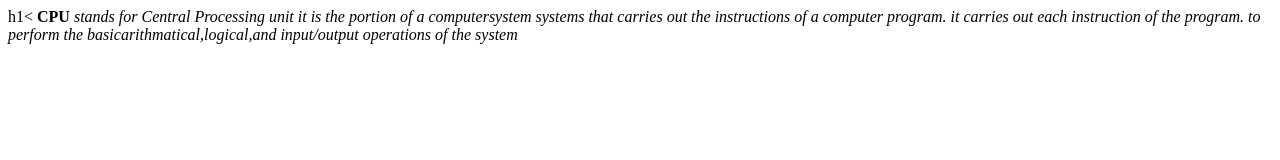
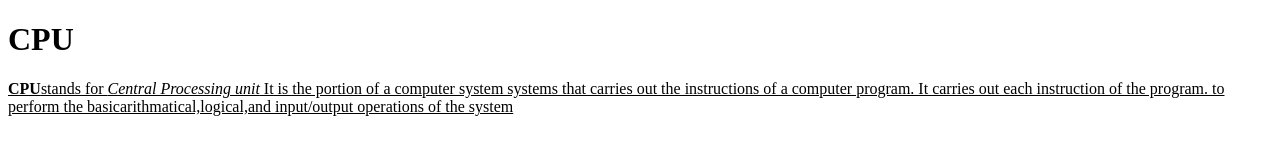
Before and after one commit to iamneo-production/cfddccccfbaccbcadaeccdfffebaeceaec, a website: page public/index.html in a window 1280 px wide. Drawn offline with Linux system fonts and the light colour scheme.

Commit message:
Backup Commit

```diff
--- a/public/index.html
+++ b/public/index.html
@@ -7,11 +7,12 @@
     <title>CPU</title>
     <link rel="stylesheet" href="style.css" />
 </head>
-h1<
-<body> <b>CPU</b> <i>stands for Central Processing unit
-    it is the portion of a computersystem systems that carries
+<h1>CPU</h1>
+<body>
+   <u><b>CPU</b>stands for <i> Central Processing unit</i>
+    It is the portion of a computer system systems that carries
     out the instructions of a  computer program.
-    it carries out each instruction of the program.
+    It carries out each instruction of the program.
     to perform the basicarithmatical,logical,and input/output operations of the system<i/>
 </body>
 </html>
```
